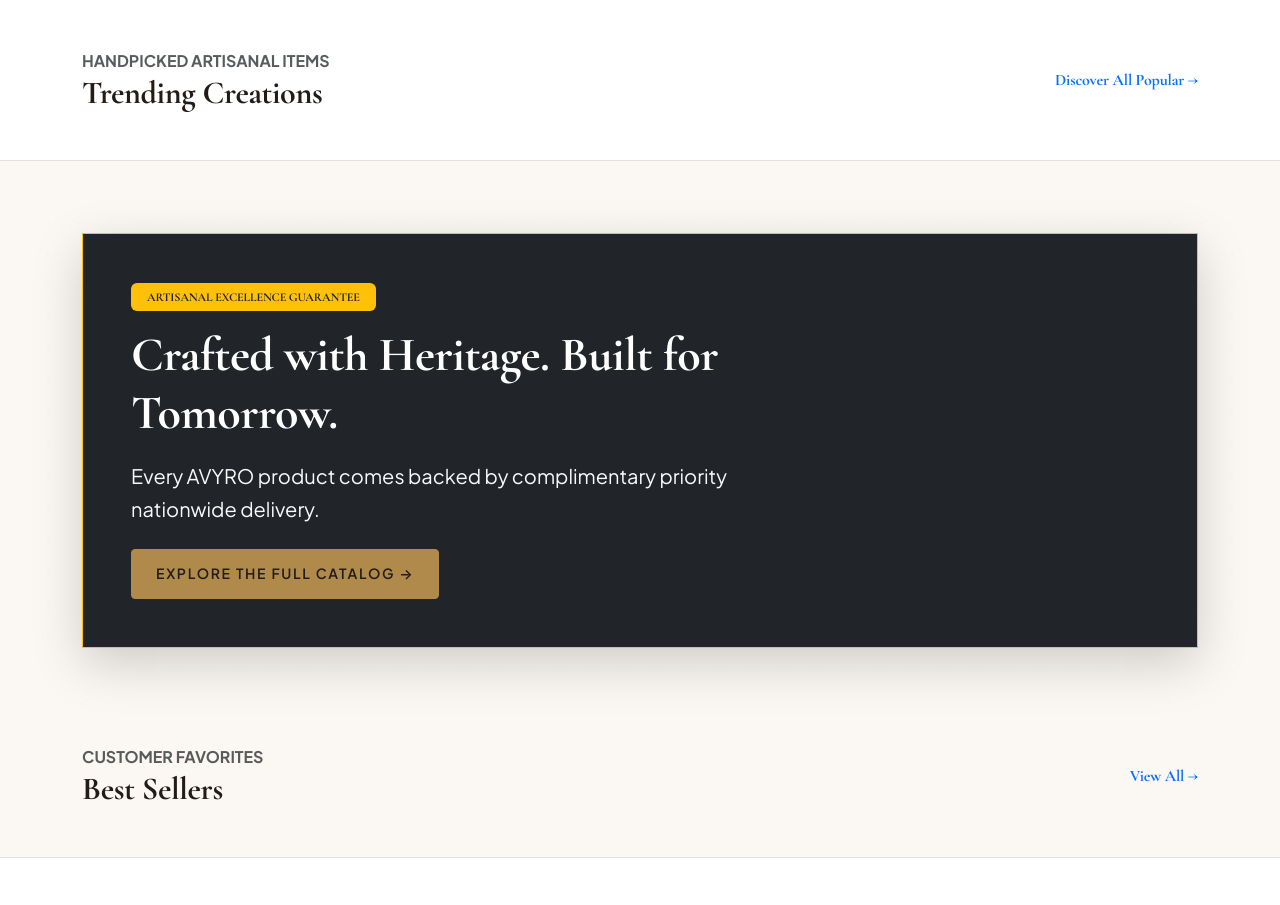
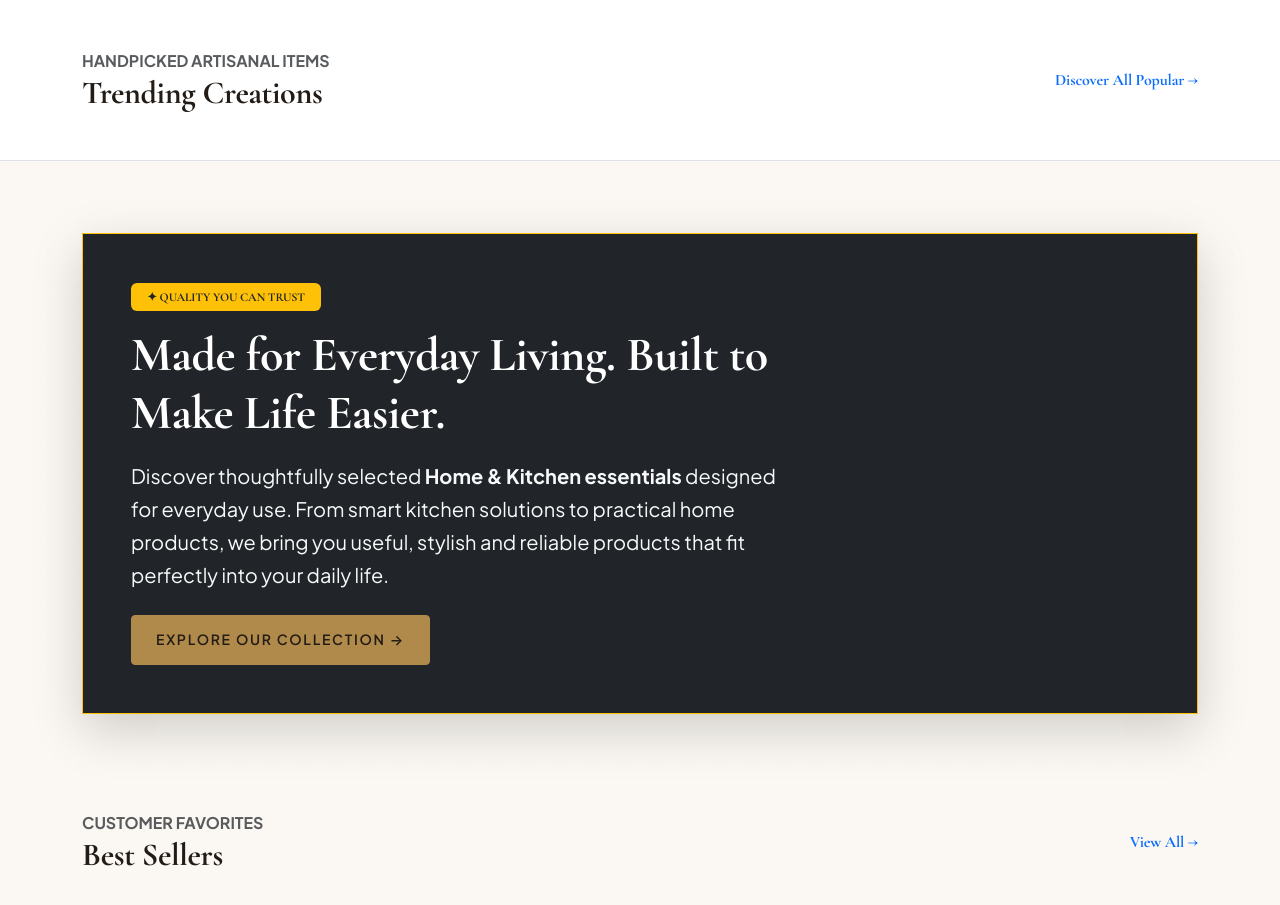
Before and after one commit to rajvaghani2511/AVYRO, a Flask app: page / in a window 1280 px wide. Shown: the part 1009-1914 px from the top of the page. Run offline with Flask 3, Linux system fonts and the light colour scheme; data that the repository does not hold is empty; some web fonts are replaced.

Commit message:
niche nu box chnange karu

```diff
--- a/app/templates/home.html
+++ b/app/templates/home.html
@@ -119,11 +119,11 @@
     <div class="p-5 radius-xl bg-dark text-white position-relative overflow-hidden shadow-lg border border-warning">
       <div class="row align-items-center position-relative z-2">
         <div class="col-lg-8">
-          <span class="badge bg-warning text-dark px-3 py-2 radius-pill mb-3 font-serif fw-bold">ARTISANAL EXCELLENCE GUARANTEE</span>
-          <h2 class="text-white font-serif display-5 fw-bold mb-3">Crafted with Heritage. Built for Tomorrow.</h2>
-          <p class="text-light fs-5 mb-4">Every AVYRO product comes backed by complimentary priority nationwide delivery.</p>
+          <span class="badge bg-warning text-dark px-3 py-2 radius-pill mb-3 font-serif fw-bold">✦ QUALITY YOU CAN TRUST</span>
+          <h2 class="text-white font-serif display-5 fw-bold mb-3">Made for Everyday Living. Built to Make Life Easier.</h2>
+          <p class="text-light fs-5 mb-4">Discover thoughtfully selected <strong>Home & Kitchen essentials</strong> designed for everyday use. From smart kitchen solutions to practical home products, we bring you useful, stylish and reliable products that fit perfectly into your daily life.</p>
           <a href="{{ url_for('shop.products') }}" class="btn btn-avyro btn-avyro-brass btn-lg px-4 radius-pill">
-            EXPLORE THE FULL CATALOG &rarr;
+            EXPLORE OUR COLLECTION &rarr;
           </a>
         </div>
       </div>
```
